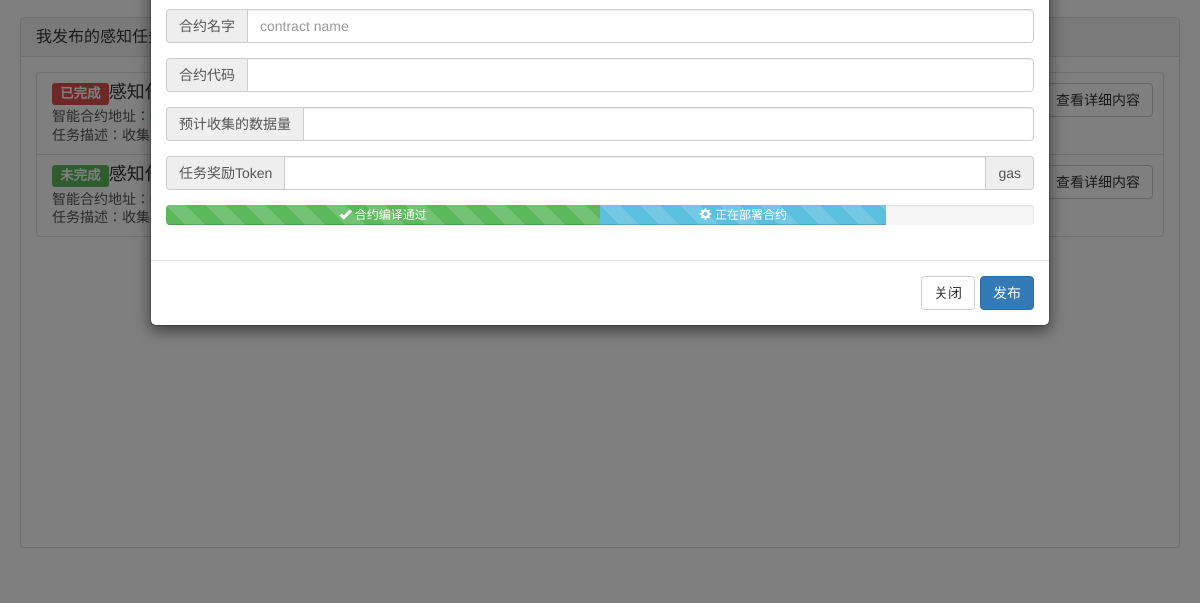
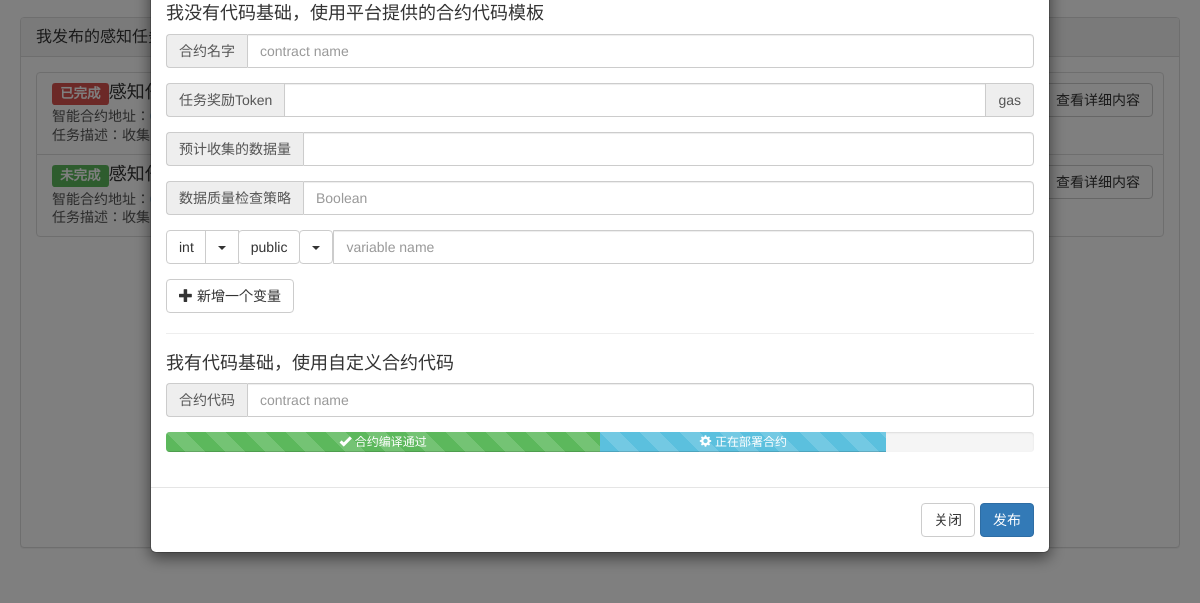
Before and after one commit to imtypist/BlockSense, an Electron app: page publishTask.html in a window 1200 px wide. Both pictures are taken after a click on the button "发布新任务". Shown: the part 109-712 px from the top of the page. Drawn offline with Linux system fonts and the light colour scheme.

Commit message:
0基础部署方案

```diff
--- a/publishTask.html
+++ b/publishTask.html
@@ -68,22 +68,59 @@
               <h4 class="modal-title" id="myLargeModalLabel">发布新感知任务</h4>
             </div>
             <div class="modal-body">
-              <div class="input-group" style="margin-bottom: 15px;margin-top: 15px;">
+              <h4>我没有代码基础，使用平台提供的合约代码模板</h4>
+              <div class="input-group" style="margin-bottom: 15px">
                 <span class="input-group-addon" id="sizing-addon1">合约名字</span>
                 <input type="text" class="form-control" placeholder="contract name" aria-describedby="sizing-addon1">
-              </div>
-              <div class="input-group" style="margin-bottom: 15px">
-                <span class="input-group-addon" id="sizing-addon2">合约代码</span>
-                <input type="text" class="form-control" placeholder="" aria-describedby="sizing-addon2">
-              </div>
-              <div class="input-group" style="margin-bottom: 15px">
-                <span class="input-group-addon" id="sizing-addon3">预计收集的数据量</span>
-                <input type="text" class="form-control" placeholder="" aria-describedby="sizing-addon3">
               </div>
               <div class="input-group" style="margin-bottom: 15px">
                 <span class="input-group-addon">任务奖励Token</span>
                 <input type="text" class="form-control" aria-label="Amount (to the nearest dollar)">
                 <span class="input-group-addon">gas</span>
+              </div>
+              <div class="input-group" style="margin-bottom: 15px">
+                <span class="input-group-addon" id="sizing-addon2">预计收集的数据量</span>
+                <input type="text" class="form-control" placeholder="" aria-describedby="sizing-addon3">
+              </div>
+              <div class="input-group" style="margin-bottom: 15px">
+                <span class="input-group-addon" id="sizing-addon4">数据质量检查策略</span>
+                <input type="text" class="form-control" placeholder="Boolean" aria-describedby="sizing-addon3">
+              </div>
+              <div class="input-group" style="margin-bottom: 15px" id="contract_var">
+                <div class="input-group-btn">
+                  <button type="button" class="btn btn-default">int</button>
+                  <button type="button" class="btn btn-default dropdown-toggle" data-toggle="dropdown" aria-haspopup="true" aria-expanded="false">
+                    <span class="caret"></span>
+                    <span class="sr-only">Toggle Dropdown</span>
+                  </button>
+                  <ul class="dropdown-menu">
+                    <li><a href="#">int</a></li>
+                    <li><a href="#">uint</a></li>
+                    <li><a href="#">bool</a></li>
+                    <li><a href="#">address</a></li>
+                  </ul>
+                </div>
+                <div class="input-group-btn">
+                  <button type="button" class="btn btn-default">public</button>
+                  <button type="button" class="btn btn-default dropdown-toggle" data-toggle="dropdown" aria-haspopup="true" aria-expanded="false">
+                    <span class="caret"></span>
+                    <span class="sr-only">Toggle Dropdown</span>
+                  </button>
+                  <ul class="dropdown-menu">
+                    <li><a href="#">public</a></li>
+                    <li><a href="#">private</a></li>
+                  </ul>
+                </div>
+                <input type="text" class="form-control" placeholder="variable name">
+              </div><!-- /input-group -->
+              <button type="button" class="btn btn-default" id="add_contract_var">
+                <span class="glyphicon glyphicon-plus" aria-hidden="true"></span> 新增一个变量
+              </button>
+              <hr>
+              <h4>我有代码基础，使用自定义合约代码</h4>
+              <div class="input-group" style="margin-bottom: 15px">
+                <span class="input-group-addon" id="sizing-addon3">合约代码</span>
+                <input type="text" class="form-control" placeholder="contract name" aria-describedby="sizing-addon1">
               </div>
               <div class="progress">
                 <div class="progress-bar progress-bar-success progress-bar-striped" style="width: 50%">
```
Also changed, not shown: dist/js/publishTask.js.
